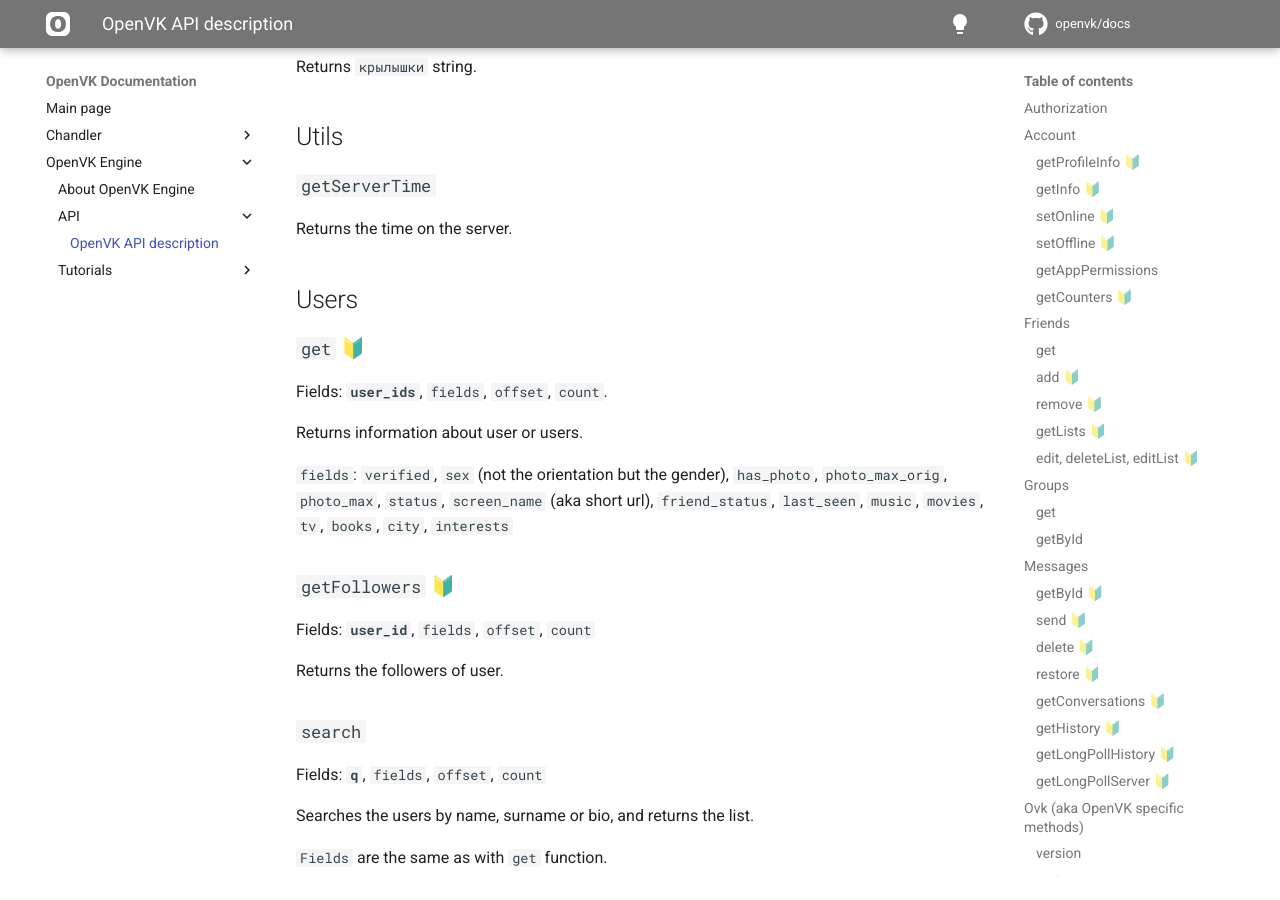
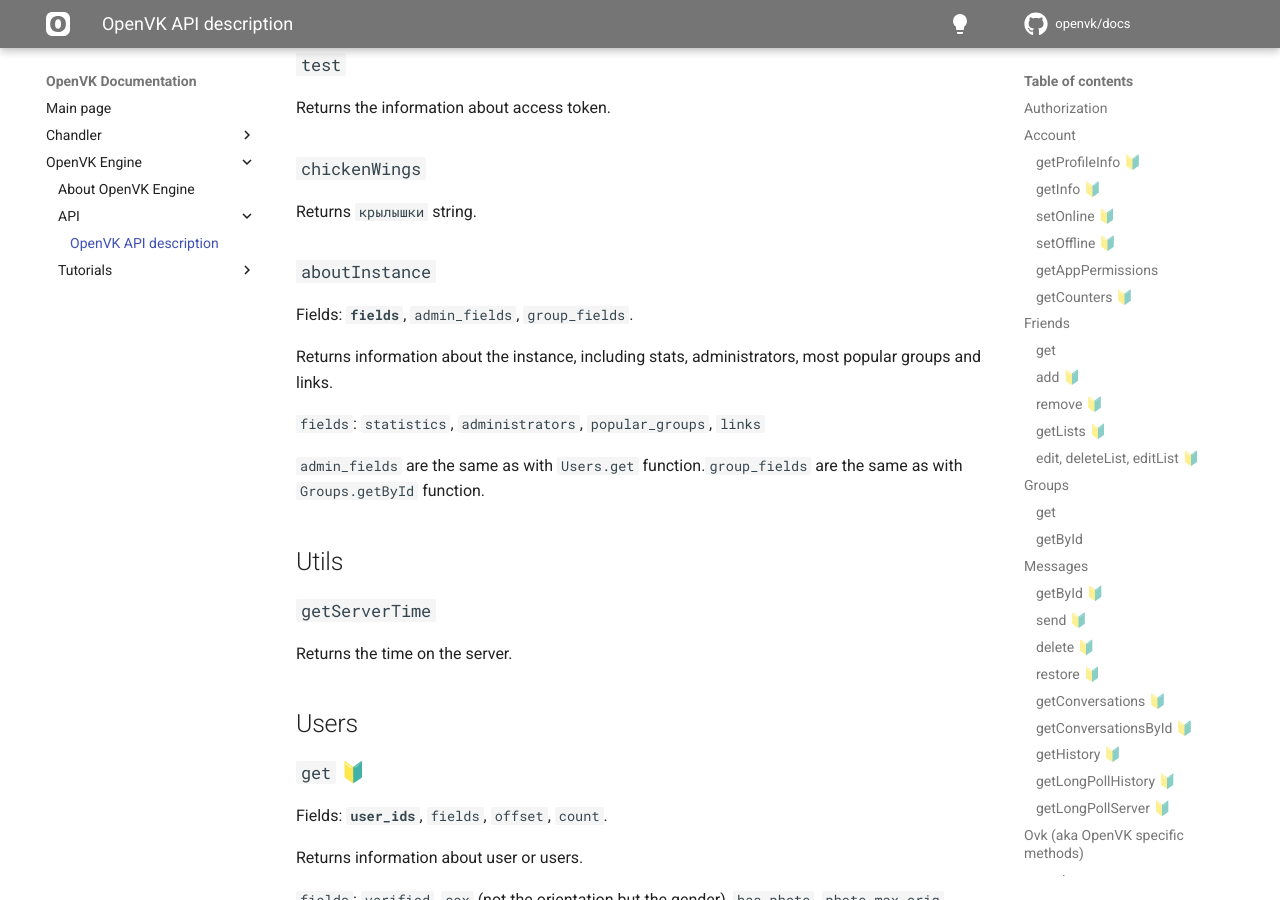
Before and after one commit to OpenVK/docs, an MkDocs documentation site: the page built from docs/openvk_engine/api/description.md, in a window 1280 px wide and 900 px high, scrolled down 5036 px. Built offline with MkDocs 1.6.1 and Material for MkDocs 9.7.7, drawn with Linux system fonts in a browser that asks for light colours; comment, search, counter and statistics services are not loaded; some of the changed text lies outside the part shown.

Commit message:
Comply with recent changes

```diff
--- a/docs/openvk_engine/api/description.md
+++ b/docs/openvk_engine/api/description.md
@@ -172,6 +172,12 @@
 
 Returns user's chat list.
 
+### `getConversationsById` 🔰
+
+Fields: **`peer_ids`**, `extended`, `fields`
+
+Returns the user's chats by their peer IDs.
+
 ### `getHistory` 🔰
 
 Fields: `offset`, `user_id`, `peer_id`, `start_message_id`, `rev`, `extended`
@@ -207,6 +213,16 @@
 ### `chickenWings`
 
 Returns `крылышки` string.
+
+### `aboutInstance`
+
+Fields: **`fields`**, `admin_fields`, `group_fields`.
+
+Returns information about the instance, including stats, administrators, most popular groups and links.
+
+`fields`: `statistics`, `administrators`, `popular_groups`, `links`
+
+`admin_fields` are the same as with `Users.get` function.`group_fields` are the same as with `Groups.getById` function.
 
 ## Utils
 
```
Also changed, not shown: other parts of docs/openvk_engine/api/description.md (+1 -1 lines).
